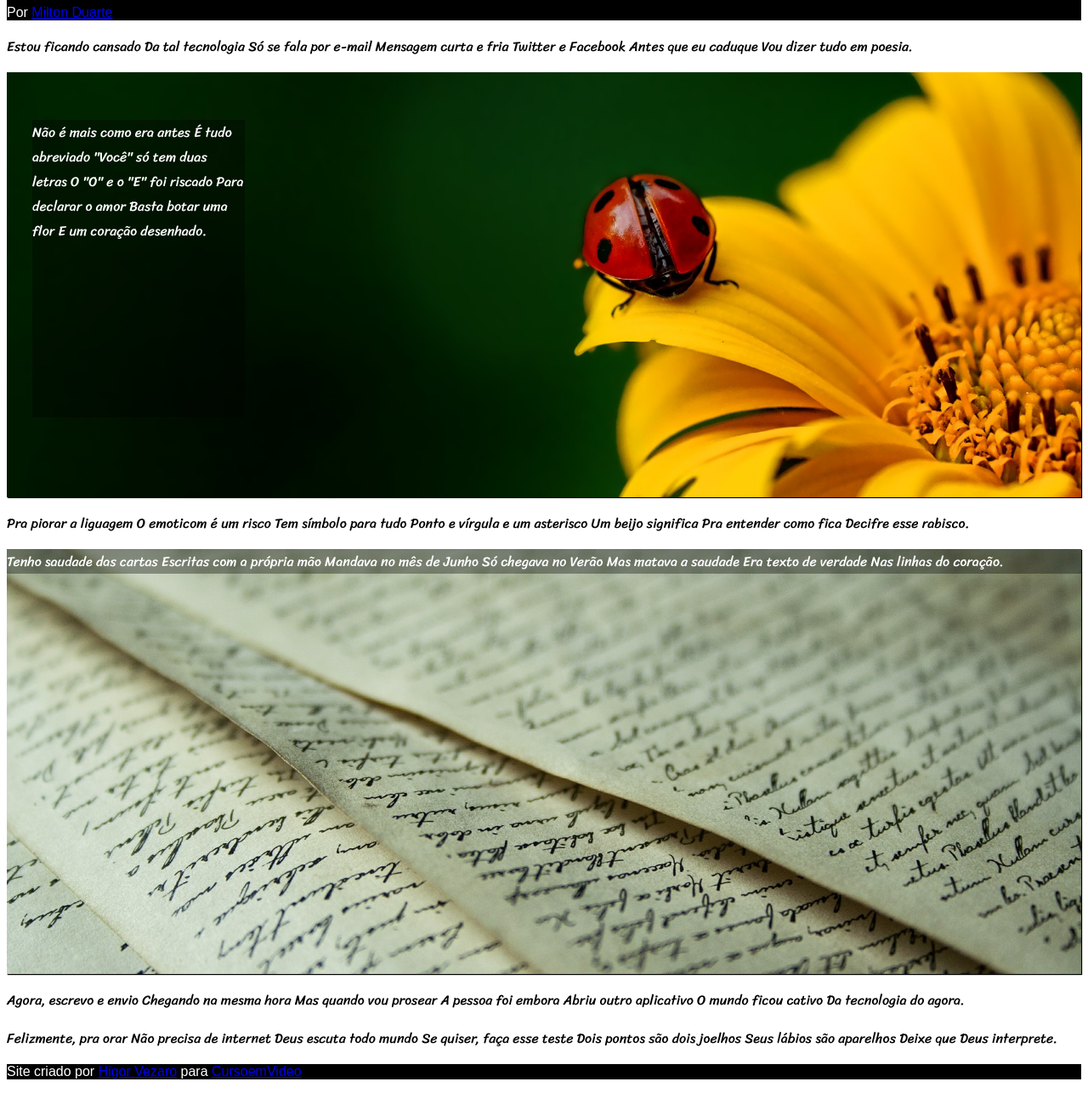
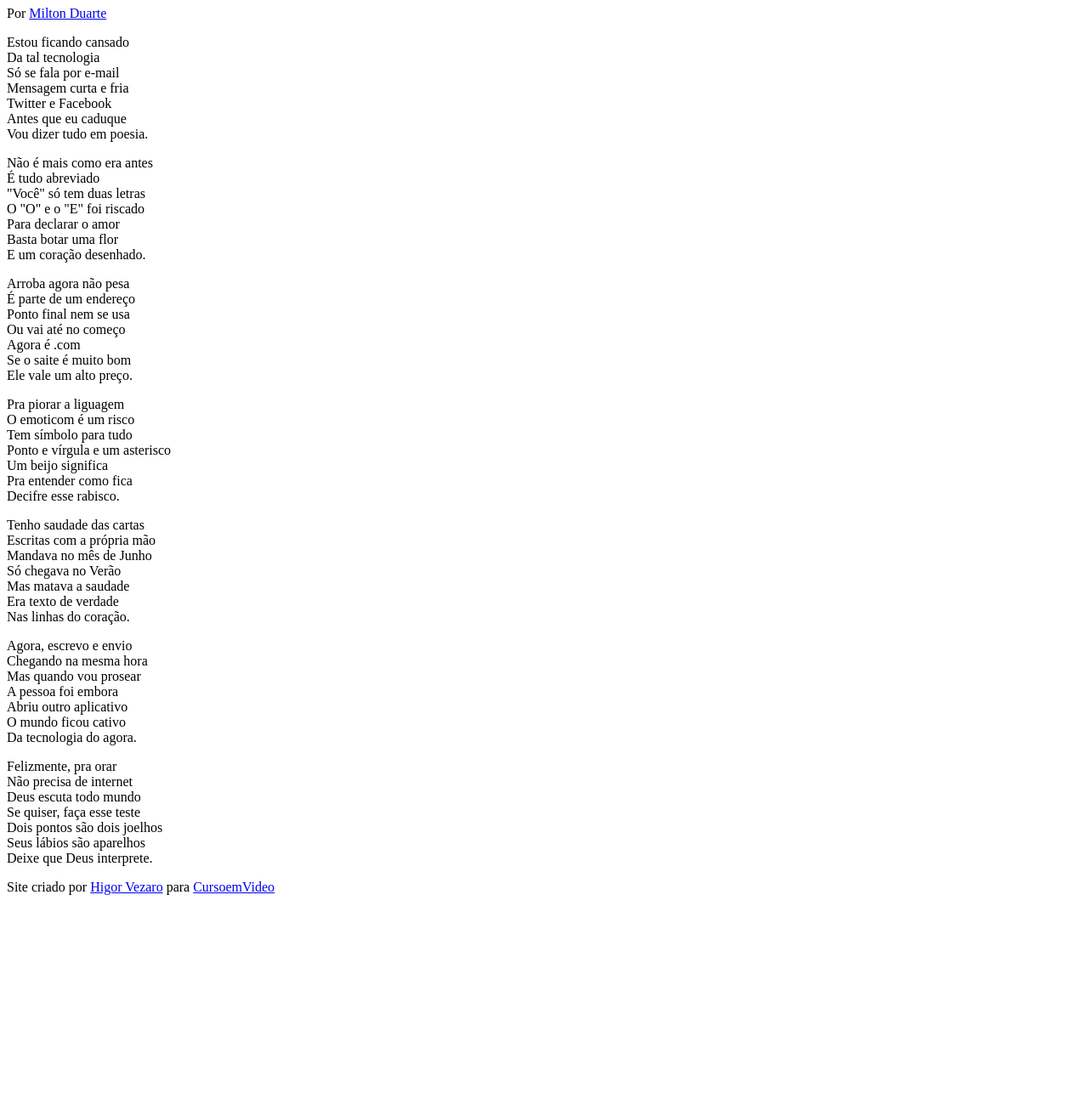
Before and after one commit to HigorVezaro/html-css, a plain HTML site: page desafios/d012/index.html in a window 1280 px wide. Shown: the part 73-1359 px from the top of the page at 85% size. After the commit the page ends 1142 px from the top, so only its background shows below. Drawn offline with Linux system fonts and the light colour scheme.

Commit message:
começando correçoes

```diff
--- a/desafios/d012/index.html
+++ b/desafios/d012/index.html
@@ -4,91 +4,99 @@
     <meta charset="UTF-8">
     <meta name="viewport" content="width=device-width, initial-scale=1.0">
     <title>Cordel Morderno</title>
-    <link rel="stylesheet" href="style.css">
+    <link rel="stylesheet" href="estilo/style.css">
 </head>
 <body>
     <header>
         <h1>Cordel Moderno</h1>
         <p>Por <a href="https://www.recantodasletras.com.br/poesias/3186743" target="_blank">Milton Duarte</a></p>
     </header>
-    <main>
+    <section>
+
         <p>
-            Estou ficando cansado
-            Da tal tecnologia
-            Só se fala por e-mail
-            Mensagem curta e fria
-            Twitter e Facebook
-            Antes que eu caduque
-            Vou dizer tudo em poesia.
+            Estou ficando cansado <br>
+            Da tal tecnologia <br>
+            Só se fala por e-mail <br>
+            Mensagem curta e fria <br>
+            Twitter e Facebook <br>
+            Antes que eu caduque <br>
+            Vou dizer tudo em poesia. <br>
+        </p>
+
+    </section>
+
+
+    <section>
+        <p>
+            Não é mais como era antes <br>
+            É tudo abreviado <br>
+            "Você" só tem duas letras <br>
+            O "O" e o "E" foi riscado <br>
+            Para declarar o amor <br>
+            Basta botar uma flor <br>
+            E um coração desenhado. <br>
+        </p>
+    </section>
+
+    <section>
+        <p>
+            Arroba agora não pesa <br>
+            É parte de um endereço <br>
+            Ponto final nem se usa <br>
+            Ou vai até no começo <br>
+            Agora é .com <br>
+            Se o saite é muito bom <br>
+            Ele vale um alto preço. <br>
+        </p>
+
+        <p>
+            Pra piorar a liguagem <br>
+            O emoticom é um risco <br>
+            Tem símbolo para tudo <br>
+            Ponto e vírgula e um asterisco <br>
+            Um beijo significa <br>
+            Pra entender como fica <br>
+            Decifre esse rabisco. <br>
+        </p>
+    </section>
+
+
+    <section>
+        <p>
+            Tenho saudade das cartas <br>
+            Escritas com a própria mão <br>
+            Mandava no mês de Junho <br>
+            Só chegava no Verão <br>
+            Mas matava a saudade <br>
+            Era texto de verdade <br>
+            Nas linhas do coração. <br>
+        </p>
+    </section>
+
+    <section>
+
+        <p>
+            Agora, escrevo e envio <br>
+            Chegando na mesma hora <br>
+            Mas quando vou prosear <br>
+            A pessoa foi embora <br>
+            Abriu outro aplicativo <br>
+            O mundo ficou cativo <br>
+            Da tecnologia do agora. <br>
         </p>
 
 
-        <div id="container" class="imagem1">
-
-            <p id='conteudo' class="branco">
-                Não é mais como era antes
-                É tudo abreviado
-                "Você" só tem duas letras
-                O "O" e o "E" foi riscado
-                Para declarar o amor
-                Basta botar uma flor
-                E um coração desenhado.
-
-            </p>
-        </div>
-
-
-
         <p>
-            Pra piorar a liguagem
-            O emoticom é um risco
-            Tem símbolo para tudo
-            Ponto e vírgula e um asterisco
-            Um beijo significa
-            Pra entender como fica
-            Decifre esse rabisco.
+            Felizmente, pra orar <br>
+            Não precisa de internet <br>
+            Deus escuta todo mundo <br>
+            Se quiser, faça esse teste <br>
+            Dois pontos são dois joelhos <br>
+            Seus lábios são aparelhos <br>
+            Deixe que Deus interprete. <br>
         </p>
 
-
-        <div class="imagem2">
-
-            <p class="branco">
-
-                Tenho saudade das cartas
-                Escritas com a própria mão
-                Mandava no mês de Junho
-                Só chegava no Verão
-                Mas matava a saudade
-                Era texto de verdade
-                Nas linhas do coração.
-
-            </p>
-        </div>
-
-
-        <p>
-
-            Agora, escrevo e envio
-            Chegando na mesma hora
-            Mas quando vou prosear
-            A pessoa foi embora
-            Abriu outro aplicativo
-            O mundo ficou cativo
-            Da tecnologia do agora.
-
-        </p>
-        <p>
-
-            Felizmente, pra orar
-            Não precisa de internet
-            Deus escuta todo mundo
-            Se quiser, faça esse teste
-            Dois pontos são dois joelhos
-            Seus lábios são aparelhos
-            Deixe que Deus interprete.
-
-        </p>
-    </main>
+    </section>
     <footer>
         <p>Site criado por <a href="https://www.facebook.com/" target="_blank">Higor Vezaro</a> para <a href="https://www.youtube.com/channel/UCrWvhVmt0Qac3HgsjQK62FQ" target="_blank">CursoemVideo</a></p>
     </footer>
--- a/desafios/d012/style.css
+++ b/desafios/d012/style.css
@@ -7,7 +7,84 @@
 
 /* font-family: 'Passion One', cursive; */
 /* font-family: 'Sriracha', cursive; */
-h1 {
+
+
+
+
+
+
+
+
+
+
+
+
+
+
+
+
+
+
+
+
+
+
+
+
+
+
+
+
+
+
+
+
+
+
+
+
+
+
+
+
+
+
+
+
+
+
+
+
+
+
+
+
+
+
+
+
+
+
+
+
+
+
+
+
+
+
+
+
+
+
+
+
+
+
+
+
+
+/* h1 {
 
     color: white;
     font-family: 'Passion One',  Helvetica, sans-serif ;
@@ -20,10 +97,12 @@ header > p {
 
 header {
     background-color: black;
-}
+} */
 
-main p {
+/* main p {
     font-family: 'Sriracha', Arial, Helvetica, sans-serif;
+    height: 400px;
+    width: 250px;
     font-size: 1em;
 }
 
@@ -35,40 +114,34 @@ main p {
 #container {
  position: relative;
 
-}
-#conteudo {
+} */
+/* #conteudo {
     height: 350px ;
     max-width:250px ;
     position: absolute;
     left: 30px ;
     top: 40px ;
-}
+} */
 
-div.imagem1 {
+/* div.imagem1 {
     height: 500px;
     max-width: 100%;
     background-image: url("./imagens/background001.jpg");
     background-position: center center;
     background-size: cover;
     background-attachment: scroll;
-    box-shadow: 1px 1px 1px black;
-}
+    box-shadow: 1px 1px 10px 1px #0000009c;
+} */
 
-div.imagem2 {
+/* div.imagem2 {
     height: 500px;
     max-width: 100%;
     background-image: url("./imagens/background002.jpg");
     background-position: center center;
     background-size: cover;
     background-attachment: scroll;
-    box-shadow: 1px 1px 1px black;
+    box-shadow: 1px 1px 10px 1px #0000009c;
 }
-
-
-
-
-
-
 
     footer {
         background-color: black;
@@ -79,3 +152,7 @@ footer > p {
         color: white;
         font-family:  Arial, Helvetica, sans-serif;
     }
+
+
+
+*/
```
Lines whose indentation alone changed are shown as unchanged.
